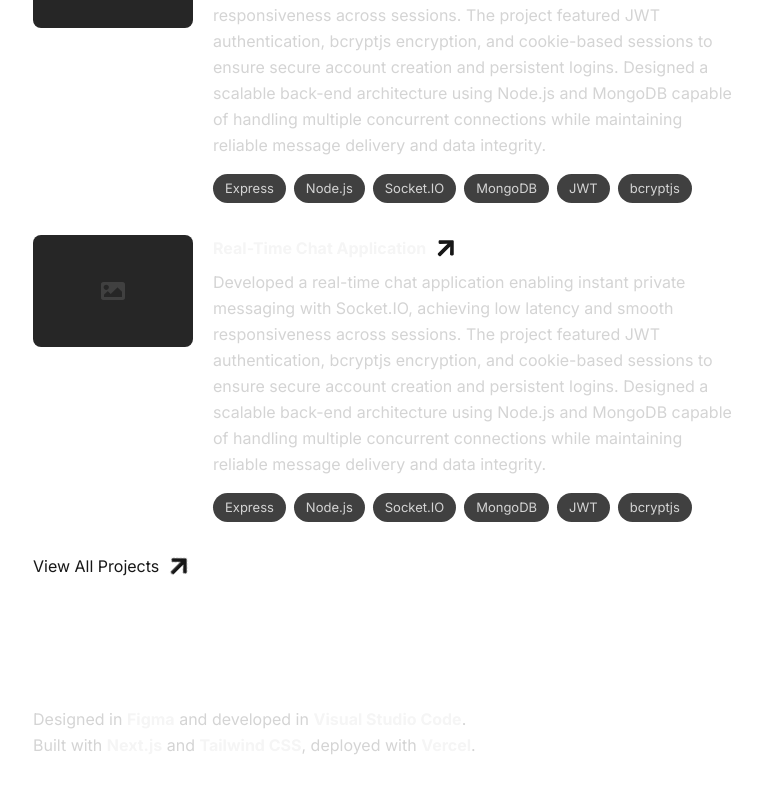
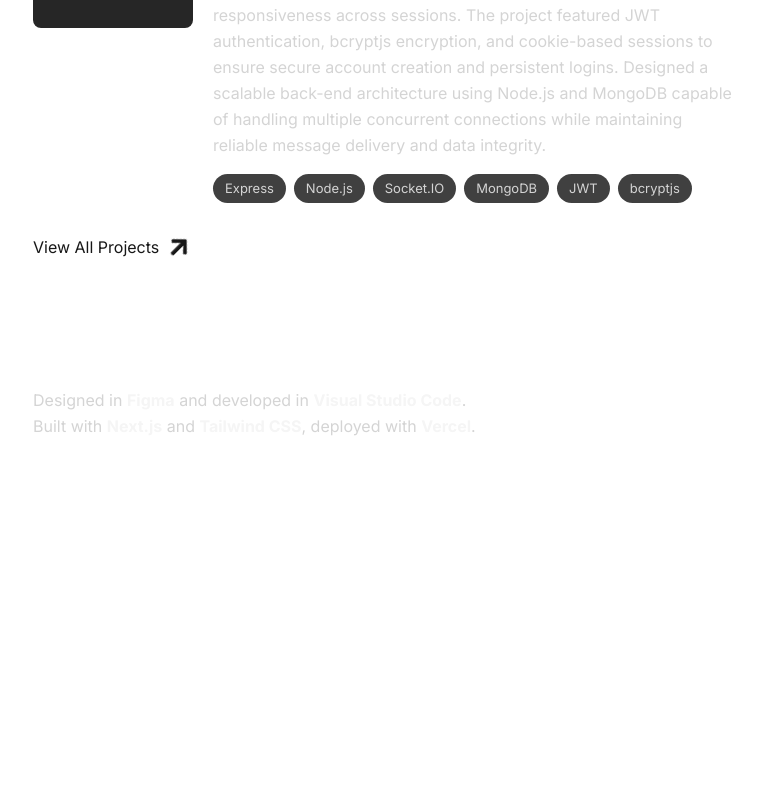
Before and after one commit to flowz0/bswe-portfolio, a Next.js app: page / in a window 1280 px wide. Shown: the part 1468-2262 px from the top of the page, without its empty margins (519-1280 px from the left). After the commit the page ends 2003 px from the top, so only its background shows below. Built offline with nearby package versions, Linux system fonts and the light colour scheme.

Commit message:
fix: update card Link and remove project placeholder in Projects component

```diff
--- a/components/sections/Projects.tsx
+++ b/components/sections/Projects.tsx
@@ -12,13 +12,7 @@ export default function Projects() {
         <ProjectCard
           title="Real-Time Chat Application"
           summary="Developed a real-time chat application enabling instant private messaging with Socket.IO, achieving low latency and smooth responsiveness across sessions. The project featured JWT authentication, bcryptjs encryption, and cookie-based sessions to ensure secure account creation and persistent logins. Designed a scalable back-end architecture using Node.js and MongoDB capable of handling multiple concurrent connections while maintaining reliable message delivery and data integrity."
-          link="/"
-          tags={["Express", "Node.js", "Socket.IO", "MongoDB", "JWT", "bcryptjs"]}
-        />
-        <ProjectCard
-          title="Real-Time Chat Application"
-          summary="Developed a real-time chat application enabling instant private messaging with Socket.IO, achieving low latency and smooth responsiveness across sessions. The project featured JWT authentication, bcryptjs encryption, and cookie-based sessions to ensure secure account creation and persistent logins. Designed a scalable back-end architecture using Node.js and MongoDB capable of handling multiple concurrent connections while maintaining reliable message delivery and data integrity."
-          link="/"
+          link="https://github.com/flowz0/chat-app"
           tags={["Express", "Node.js", "Socket.IO", "MongoDB", "JWT", "bcryptjs"]}
         />
       </div>
```
